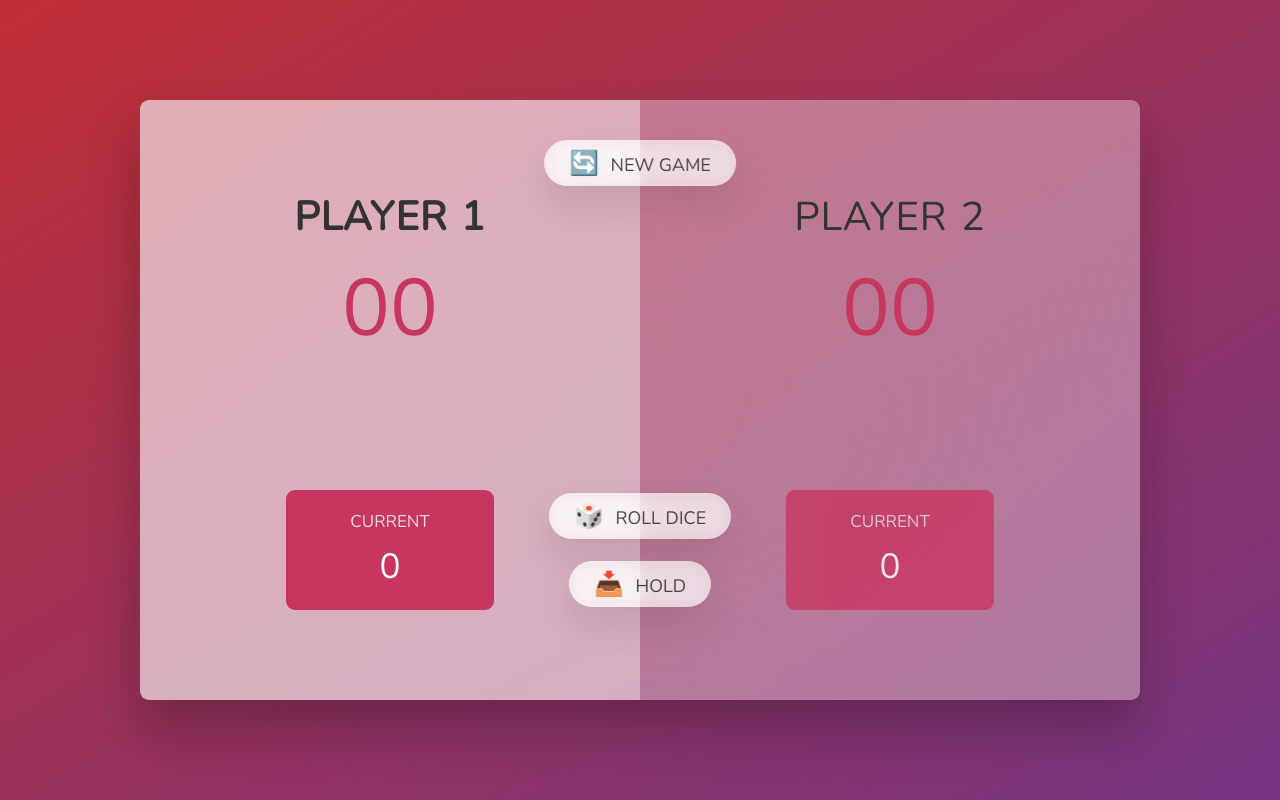
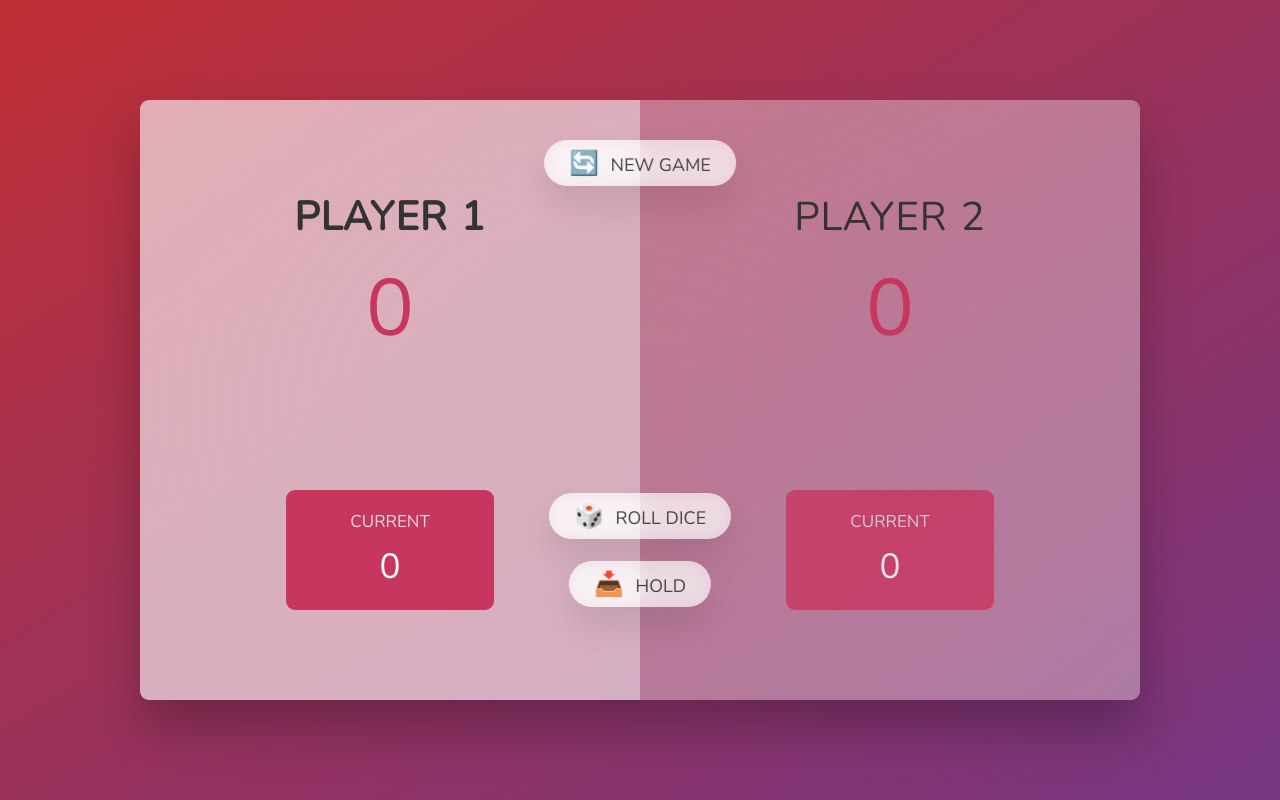
Before and after one commit to xiaowulang-turbo/Xiaowulang-turbo.github.io, a plain HTML site: page pig-game/index.html in a window 1280 px wide. Drawn offline with nearby package versions, Linux system fonts and the light colour scheme.

Commit message:
feat: make some changes

```diff
--- a/pig-game/index.html
+++ b/pig-game/index.html
@@ -12,7 +12,7 @@
     <main>
       <section class="player player--0 player--active">
         <h2 class="name" id="name--0">Player 1</h2>
-        <p class="score" id="score--0">00</p>
+        <p class="score" id="score--0">0</p>
         <div class="current">
           <p class="current-label">Current</p>
           <p class="current-score" id="current--0">0</p>
@@ -20,7 +20,7 @@
       </section>
       <section class="player player--1">
         <h2 class="name" id="name--1">Player 2</h2>
-        <p class="score" id="score--1">00</p>
+        <p class="score" id="score--1">0</p>
         <div class="current">
           <p class="current-label">Current</p>
           <p class="current-score" id="current--1">0</p>
```
Also changed, not shown: index.html (+2 -2 lines).
